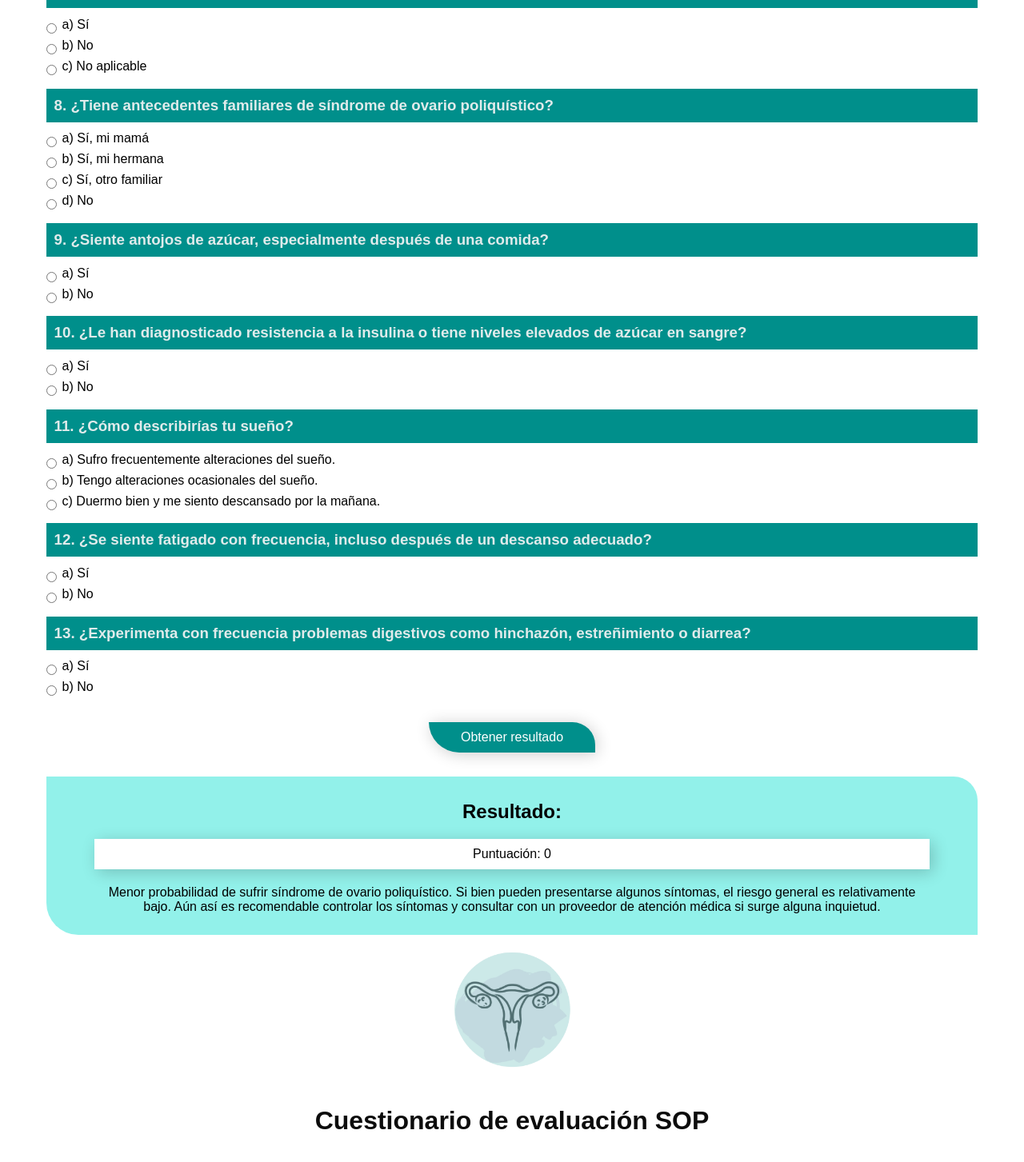
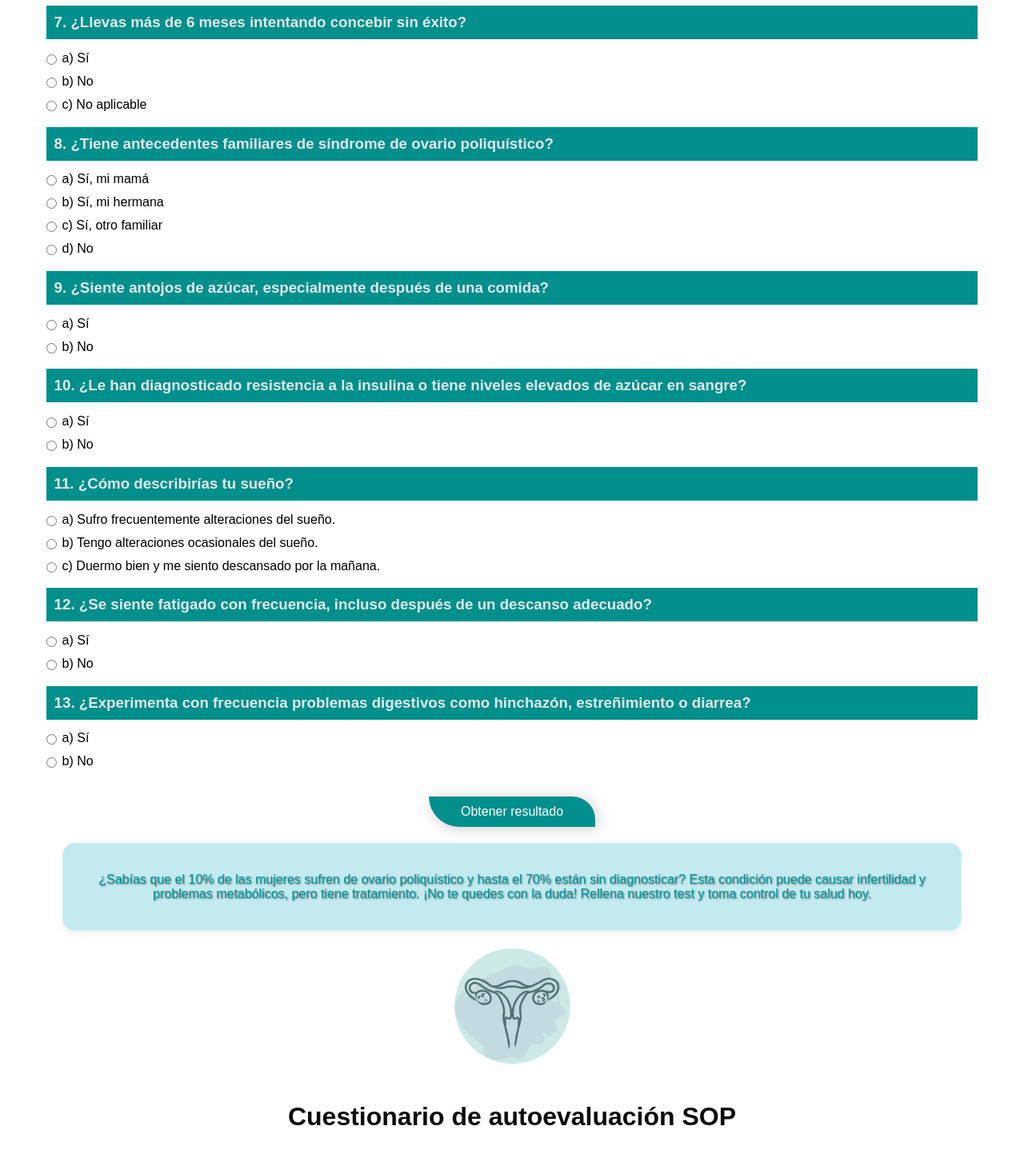
Before and after one commit to angylearns/oviva_care, a React (Vite) app in the folder HolisticFront/: page / in a window 1280 px wide. Shown: the part 1190-2643 px from the top of the page at 80% size. Built offline with nearby package versions, Linux system fonts and the light colour scheme.

Commit message:
subir nuevos cambios Faby

```diff
--- a/HolisticFront/src/components/cuestionario/Cuestionario.jsx
+++ b/HolisticFront/src/components/cuestionario/Cuestionario.jsx
@@ -129,6 +129,7 @@ function Cuestionario() {
   ]);
 
   const [puntuacion, setPuntuacion] = useState(0);
+  const [mostrarResultado, setMostrarResultado] = useState(false);
 
   const manejarSeleccion = (preguntaIndex, respuestaIndex) => {
     const nuevasPreguntas = [...preguntas];
@@ -136,11 +137,9 @@ function Cuestionario() {
     setPreguntas(nuevasPreguntas);
   };
 
- const obtenerResultado = () => {
-    // Verificar si todas las preguntas han sido respondidas
+  const obtenerResultado = () => {
     const todasRespondidas = preguntas.every(pregunta => pregunta.seleccionada !== null);
 
-    // Si todas las preguntas han sido respondidas, calcular la puntuación y mostrar el resultado
     if (todasRespondidas) {
       let puntos = 0;
       preguntas.forEach(pregunta => {
@@ -149,19 +148,17 @@ function Cuestionario() {
         }
       });
       setPuntuacion(puntos);
+      setMostrarResultado(true);
     } else {
-      // Si no todas las preguntas han sido respondidas, mostrar una alerta o mensaje indicando al usuario que complete todas las preguntas
       alert("Por favor, revisa y responde todas las preguntas pendientes para obtener tu resultado.");
     }
   };
 
-
-
   return (
     <div>
       <h1 className="cuestionario">Cuestionario de autoevaluación del SOP</h1>
-      <div class="logo-container">
-        <img class="logoimag" src={logo} alt="Logo de cuestionario" />
+      <div className="logo-container">
+        <img className="logoimag" src={logo} alt="Logo de cuestionario" />
       </div>
 
       {preguntas.map((pregunta, preguntaIndex) => (
@@ -176,18 +173,14 @@ function Cuestionario() {
                 onChange={() => manejarSeleccion(preguntaIndex, respuestaIndex)}
               />
               <label className="abcd">{respuesta.texto}</label>
-
-
             </div>
           ))}
         </div>
       ))}
       <button onClick={obtenerResultado} className="boton-resultado">Obtener resultado</button>
-      {puntuacion !== null && (
+      {mostrarResultado && (
         <div className="puntuaciones">
-
           <h2 className="result">Resultado:</h2>
-
           <p className="punts">Puntuación: {puntuacion}</p>
 
           {puntuacion >= 0 && puntuacion <= 7 && (
--- a/HolisticFront/src/components/cuestionario/cuestionario.css
+++ b/HolisticFront/src/components/cuestionario/cuestionario.css
@@ -140,7 +140,7 @@ input[type="radio"] {
       display: block;
       margin-bottom: 15px;
       margin-left: 20px;
-      margin-top: -20px;
+      margin-top: -17px;
     }
 
     input[type="radio"] {
--- a/HolisticFront/src/components/pretestcuestionario/pretest.css
+++ b/HolisticFront/src/components/pretestcuestionario/pretest.css
@@ -128,7 +128,7 @@
   } */
 
 
-  .pretest-container {
+  /* .pretest-container {
     display: flex;
     flex-direction: column;
     align-items: center;
@@ -136,6 +136,83 @@
     padding: 20px;
     text-align: center;
     font-family: Arial, sans-serif;
+  }
+
+  .logo-container {
+    margin-bottom: 20px;
+  }
+
+  .logo {
+    width: 150px;
+    height: auto;
+  }
+
+  .titulo {
+    color: #0c0c0c;
+    margin-bottom: 40px;
+  }
+
+  .info-cuestionario {
+    background-color: #008F8B;
+    padding: 10px 20px;
+    border-radius: 10px;
+    margin-bottom: 20px;
+    font-size: 16px;
+  }
+
+  .descripcion,
+  .descripcion2 {
+    margin-bottom: 15px;
+    color: #0c0c0c;
+    line-height: 1.5;
+  }
+
+  .boton-iniciar {
+    background-color: #008F8B;
+    color: white;
+    border: none;
+    padding: 10px 60px;
+    font-size: 16px;
+    margin-top: 20px;
+    cursor: pointer;
+    border-top-right-radius: 30px;
+    border-bottom-left-radius: 40px;
+    box-shadow: 2px 2px 20px rgba(0, 0, 0, 0.2);
+  }
+
+  .boton-iniciar:hover {
+    color: black;
+    background-color: #00B6B9;
+    box-shadow: 3px 3px 6px rgba(0, 0, 0, 0.3);
+  }
+
+  @media only screen and (min-width: 400px) {
+    .info-cuestionario {
+      padding: 10px 40px;
+    }
+  }
+   */
+
+   .pretest-container {
+    display: flex;
+    flex-direction: column;
+    align-items: center;
+    justify-content: center;
+    padding: 20px;
+    text-align: center;
+    font-family: Arial, sans-serif;
+  }
+
+  .glass-box {
+    background: rgba(149, 219, 227, 0.578);
+    border-radius: 15px;
+    padding: 20px;
+    margin-bottom: 20px;
+    backdrop-filter: blur(10px);
+    border: 1px solid rgba(255, 255, 255, 0.3);
+    box-shadow: 0 4px 6px rgba(125, 118, 118, 0.1);
+    color: #04979f;
+    text-shadow: 1px 1px 2px rgba(0, 0, 0, 0.5);
   }
 
   .logo-container {
--- a/HolisticFront/src/components/pretestcuestionario/pretest.jsx
+++ b/HolisticFront/src/components/pretestcuestionario/pretest.jsx
@@ -1,3 +1,31 @@
+// import React from "react";
+// import logo from "../../../public/ImagenCuestionario/logoOvaries.png";
+// import './pretest.css';
+
+// function PretestCuestionario({ onStart }) {
+//   return (
+//     <div className="pretest-container">
+//       <div className="logo-container">
+//         <img className="logo" src={logo} alt="Logo de cuestionario" />
+//       </div>
+//       <h1 className="titulo">Cuestionario de evaluación SOP</h1>
+//       <div className="info-cuestionario">
+//         <p>15 minutos - 13 preguntas</p>
+//       </div>
+//       <p className="descripcion">
+//         Si tienes dudas de si tienes SOP realiza este test.<br />
+//       </p>
+
+//       <p className="descripcion2">
+//         Recuerda acudir a tu médico aún así para poder ser diagnosticado.<br />
+//       </p>
+//       <button className="boton-iniciar" onClick={onStart}>Iniciar test</button>
+//     </div>
+//   );
+// }
+
+// export default PretestCuestionario;
+
 import React from "react";
 import logo from "../../../public/ImagenCuestionario/logoOvaries.png";
 import './pretest.css';
@@ -5,10 +33,17 @@ import './pretest.css';
 function PretestCuestionario({ onStart }) {
   return (
     <div className="pretest-container">
+      <div className="glass-box">
+        <p>
+          ¿Sabías que el 10% de las mujeres sufren de ovario poliquístico y hasta el 70% están sin diagnosticar?
+          Esta condición puede causar infertilidad y problemas metabólicos, pero tiene tratamiento. ¡No te quedes
+          con la duda! Rellena nuestro test y toma control de tu salud hoy.
+        </p>
+      </div>
       <div className="logo-container">
         <img className="logo" src={logo} alt="Logo de cuestionario" />
       </div>
-      <h1 className="titulo">Cuestionario de evaluación SOP</h1>
+      <h1 className="titulo">Cuestionario de autoevaluación SOP</h1>
       <div className="info-cuestionario">
         <p>15 minutos - 13 preguntas</p>
       </div>
```
